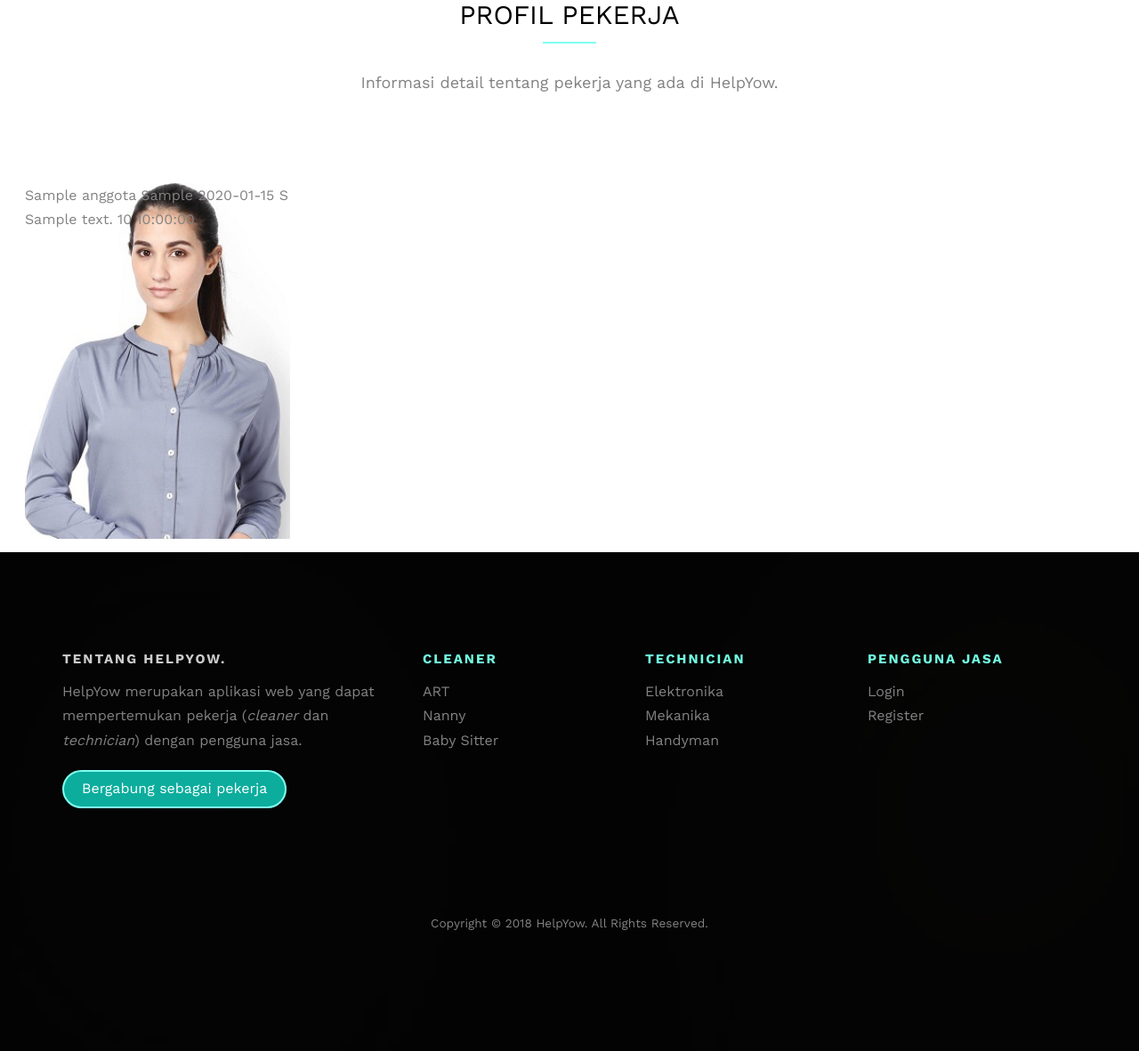
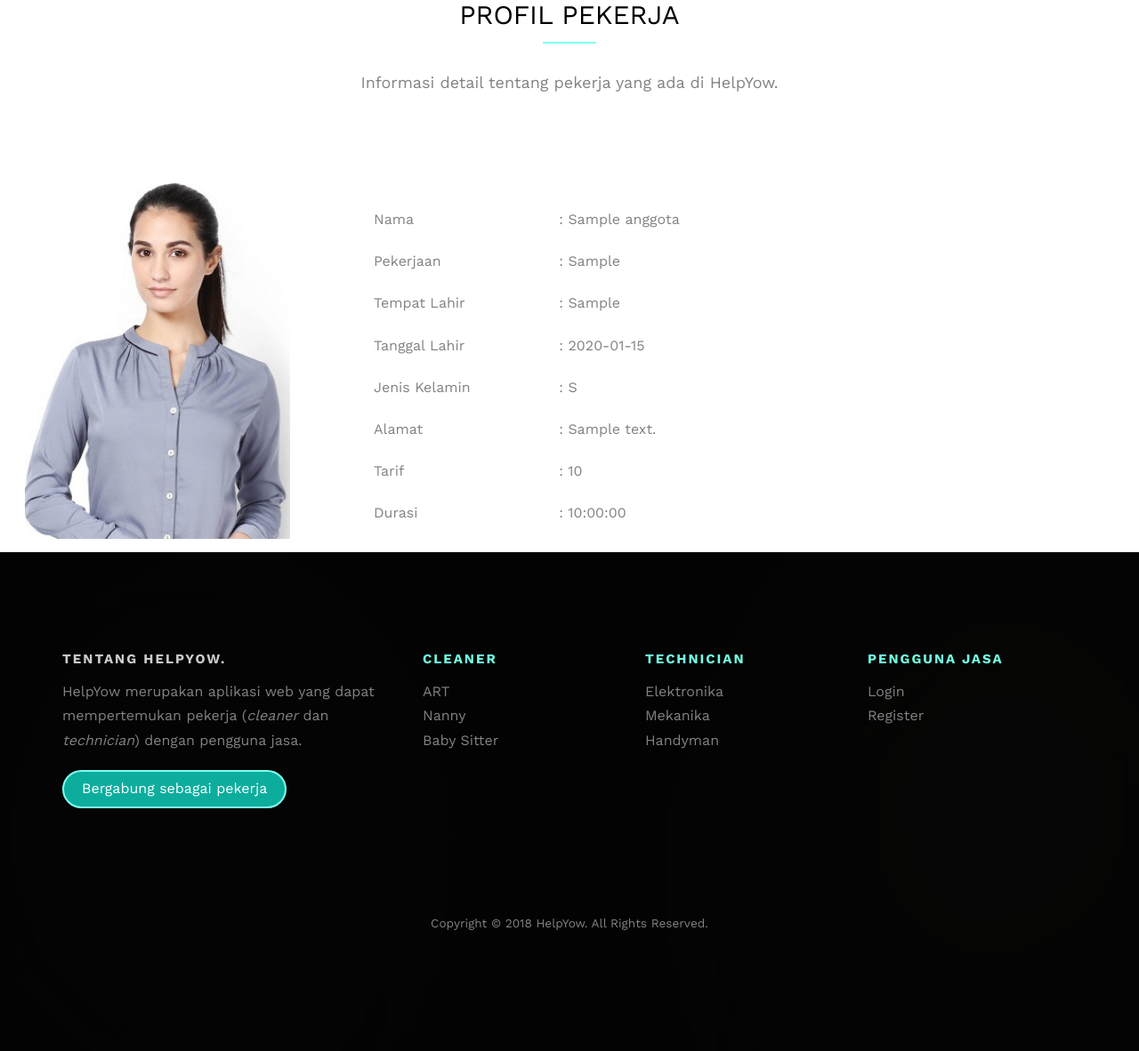
Before and after one commit to Lifuchi/semangatweb, a Laravel app: page /ProfilPekerja/1 in a window 1280 px wide. Shown: the part 215-1397 px from the top of the page at 89% size. Run offline with Laravel 8, Linux system fonts and the light colour scheme; tables that the repository leaves empty hold one stand-in row (values such as "Sample post"); settings files or empty folders that the repository lacks are supplied.

Commit message:
pekerja fix

```diff
--- a/app/Http/Controllers/NavbarController.php
+++ b/app/Http/Controllers/NavbarController.php
@@ -32,8 +32,17 @@ class NavbarController extends Controller
     	(int)$idd = (int)$id;
     	//echo $idd;
     	//echo gettype($idd);
-    	$anggota = DB::table('anggota')->where('id_anggota', $idd)->get();
 
+    	$first =  DB::table('anggota')
+    				->rightJoin('cleaner', 'anggota.id_anggota', '=', 'cleaner.id_anggota')
+    				->where('anggota.id_anggota', $idd);
+
+    	$anggota = DB::table('anggota')
+    				->rightJoin('teknisi', 'anggota.id_anggota', '=', 'teknisi.id_anggota')
+    				->union($first)
+    				->where('anggota.id_anggota', $idd)->get();
+
+    	//echo $anggota;
     	return view('pkjprofil', ['anggota' => $anggota]);
     }
 }
--- a/resources/views/layouts/profilpkj.blade.php
+++ b/resources/views/layouts/profilpkj.blade.php
@@ -8,23 +8,36 @@
 				</div>
 			</div>
 		</div>
-		<div class="container-fluid">
+		<div class="container-fluid" >
 			<div class="row row-bottom-padded-md">
 				<div class="col-md-12">
 					<ul id="fh5co-portfolio-list">
 						@foreach($anggota as $ang )
-							<li class="one-third animate-box" data-animate-effect="fadeIn" style="background-image: url('/img/{{$ang->id_anggota}}.jpg'); ">
-									<div class="case-studies-summary">
-										<span>{{$ang->nama_lengkap}}</span>
-										<span>{{$ang->tempat_lahir}}</span>
-										<span>{{$ang->tanggal_lahir}}</span>
-										<span>{{$ang->jenis_kelamin}}</span>
-										<span>{{$ang->alamat}}</span>
-										<span>{{$ang->harga}}</span>
-										<span>{{$ang->waktu}}</span>
+						<!-- <div class="row"> -->
+							<li class="one-third col-md-7 animate-box" data-animate-effect="fadeIn" style="background-image: url('/img/{{$ang->id_anggota}}.jpg'); "></li>
+									<div class="col-md-2 animate-box" style="margin-left: 80px;">
+										<br>
+										<p>Nama</p>
+										<p>Pekerjaan</p>
+										<p>Tempat Lahir</p>
+										<p>Tanggal Lahir</p>
+										<p>Jenis Kelamin</p>
+										<p>Alamat</p>
+										<p>Tarif</p>
+										<p>Durasi</p>
 									</div>
-								</a>
-							</li>
+									<div class="col-md-3 animate-box">
+										<br>
+										<p>: {{$ang->nama_lengkap}}</p>
+										<p>: {{$ang->pekerjaan}}</p>
+										<p>: {{$ang->tempat_lahir}}</p>
+										<p>: {{$ang->tanggal_lahir}}</p>
+										<p>: {{$ang->jenis_kelamin}}</p>
+										<p>: {{$ang->alamat}}</p>
+										<p>: {{$ang->harga}}</p>
+										<p>: {{$ang->waktu}}</p>
+									</div>
+						<!-- </div>	 -->
 						@endforeach
 					</ul>
 				</div>
--- a/resources/views/layouts/technician.blade.php
+++ b/resources/views/layouts/technician.blade.php
@@ -30,7 +30,7 @@
 					<ul id="fh5co-portfolio-list">
 						@foreach($teknisi as $tech )
 							<li class="one-third animate-box" data-animate-effect="fadeIn" style="background-image: url('/img/{{$tech->id_anggota}}.jpg'); ">
-								<a href="#">
+								<a href="{{ url('ProfilPekerja/'.$tech->id_anggota) }}">
 									<div class="case-studies-summary">
 										<span>{{$tech->nama_lengkap}}</span>
 										<h2>{{$tech->pekerjaan}}</h2>
```
